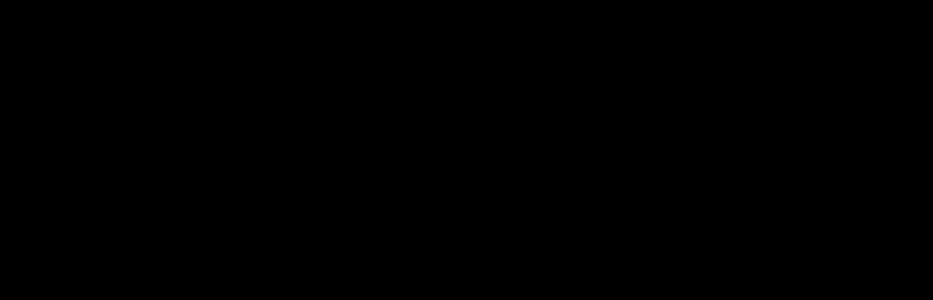
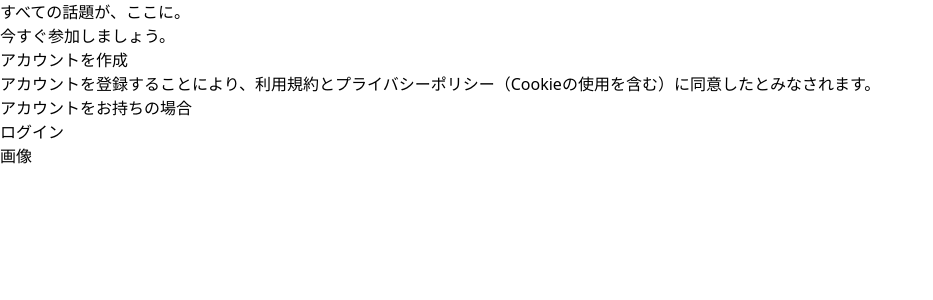
Before and after one commit to umedanaoyuki/twitter_frontend, a Next.js app: page / in a window 1280 px wide. Shown: the top 300 px of the page, without its empty margins (0-933 px from the left). Built offline with nearby package versions, Linux system fonts and the light colour scheme.

Commit message:
feat: 最低限のページを作成

```diff
--- a/app/globals.css
+++ b/app/globals.css
@@ -20,7 +20,7 @@
 /* } */
 
 body {
-  background: black;
+  /* background: black; */
   /* background: var(--background); */
   /* color: var(--foreground);
   font-family: Arial, Helvetica, sans-serif; */
--- a/app/layout.tsx
+++ b/app/layout.tsx
@@ -13,7 +13,7 @@
 });
 
 export const metadata: Metadata = {
-  title: "Twittwer Clone",
+  title: "「いま」を見つけよう(Clone)",
   description: "Twittwer Clone Project by Umeda03",
 };
 
--- /dev/null
+++ b/app/login/page.tsx
@@ -0,0 +1,7 @@
+export default function Login() {
+  return (
+    <div>
+      <h1>ログイン</h1>
+    </div>
+  );
+}
--- /dev/null
+++ b/app/not-found.tsx
@@ -0,0 +1,11 @@
+import Link from 'next/link'
+
+export default function NotFound() {
+  return (
+    <div className="text-center p-50">
+      <h2>お探しのページは見つかりませんでした</h2>
+      <p>URLが正しくないか、ページが削除された可能性があります。</p>
+      <Link href="/">トップページへ戻る</Link>
+    </div>
+  )
+}
--- a/app/page.tsx
+++ b/app/page.tsx
@@ -2,7 +2,37 @@
   return (
     <div>
       <main>
-        <p>テスト</p>
+        <div>
+          <div>
+            <div>
+              <span>すべての話題が、ここに。</span>
+            </div>
+            <div>
+              <span>今すぐ参加しましょう。</span>
+            </div>
+            <div>
+              <a href="/signup">
+                <div>
+                  <div>
+                    <span>アカウントを作成</span>
+                  </div>
+                </div>
+              </a>
+              <div>アカウントを登録することにより、利用規約とプライバシーポリシー（Cookieの使用を含む）に同意したとみなされます。</div>
+              <div>
+                <div>
+                  <span>アカウントをお持ちの場合</span>
+                </div>
+                  <a href="/login">
+                    <span>ログイン</span>
+                  </a>
+              </div>
+            </div>
+          </div>
+        </div>
+        <div>
+          画像
+        </div>
       </main>
     </div>
   );
--- /dev/null
+++ b/app/signup/page.tsx
@@ -0,0 +1,7 @@
+export default function Login() {
+    return (
+      <div>
+        <h1>アカウントを作成</h1>
+      </div>
+    );
+  }
```
